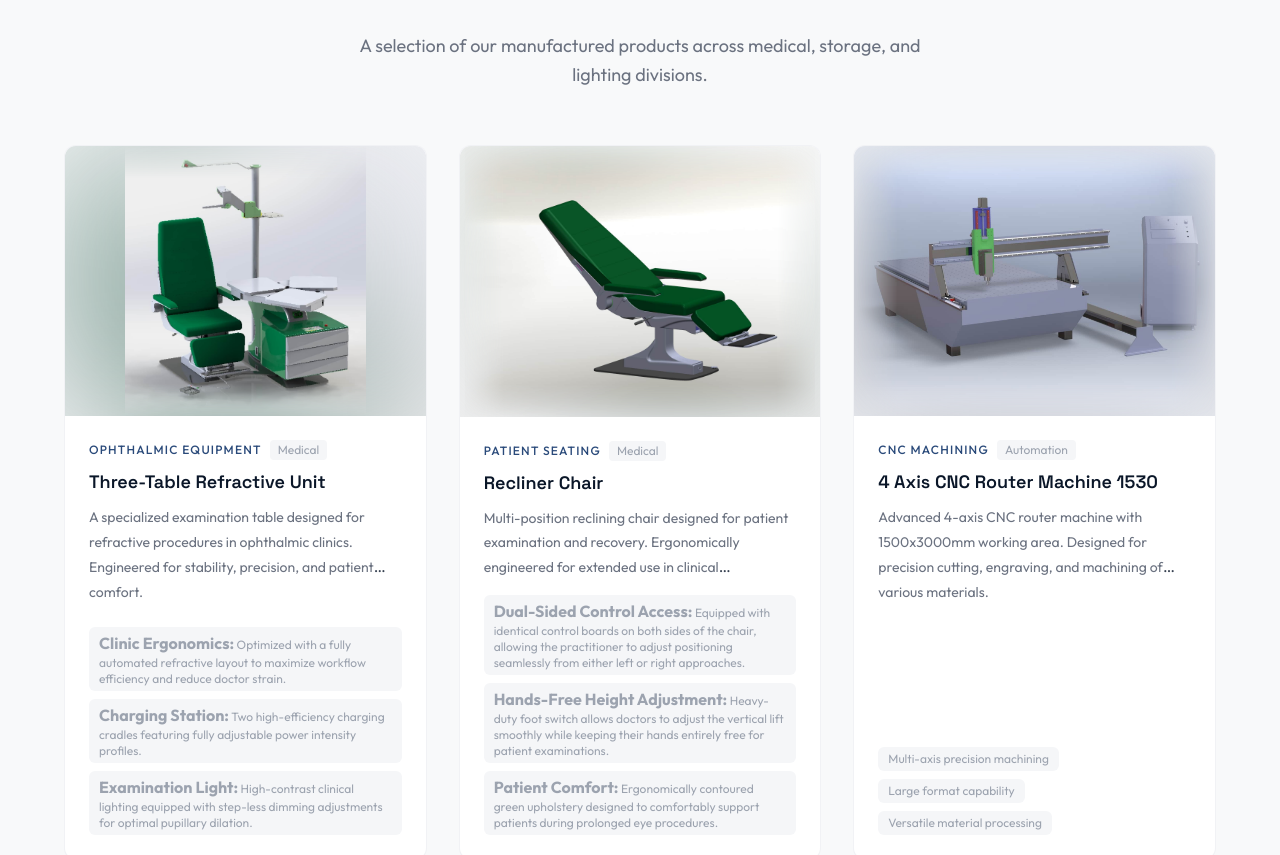
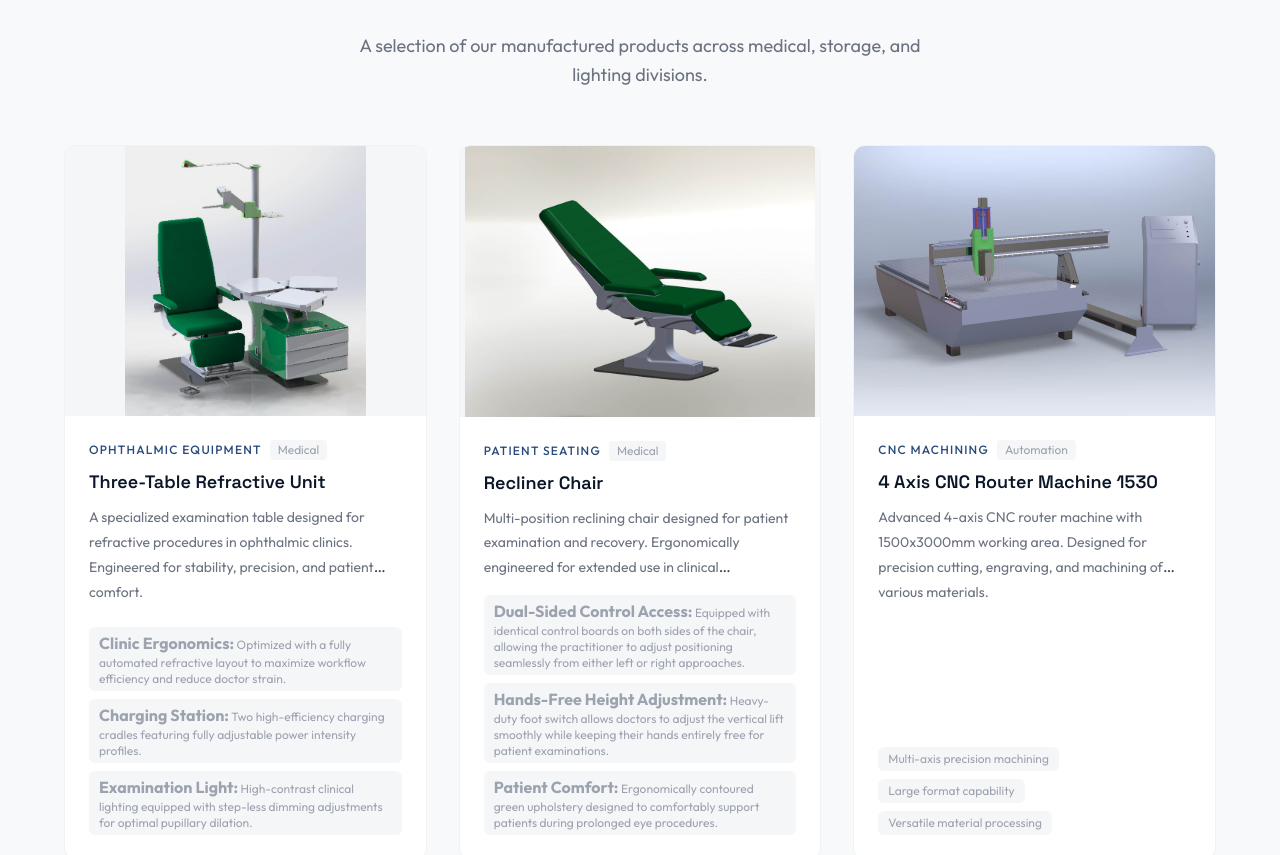
Before and after one commit to yara-hue/medimarks, a Next.js app: page / in a window 1280 px wide. Shown: the part 2612-3467 px from the top of the page. Built offline with nearby package versions, Linux system fonts and the light colour scheme.

Commit message:
Simplify FitBlurImage to plain object-contain with natural bg color

```diff
--- a/src/components/ui/FitBlurImage.tsx
+++ b/src/components/ui/FitBlurImage.tsx
@@ -4,26 +4,12 @@ interface FitBlurImageProps {
   className?: string;
 }
 
-const edgeFade = "linear-gradient(to bottom, transparent 0%, black 12%, black 88%, transparent 100%), linear-gradient(to right, transparent 0%, black 12%, black 88%, transparent 100%)";
-
 export function FitBlurImage({ src, alt, className = "" }: FitBlurImageProps) {
   return (
-    <div className="absolute inset-0 bg-gray-100 dark:bg-navy-800">
-      <div
-        className="absolute inset-0 bg-cover bg-center scale-125 blur-3xl opacity-60"
-        style={{ backgroundImage: `url("${src}")` }}
-      />
-      <img
-        src={src}
-        alt={alt}
-        className={`absolute inset-0 w-full h-full object-contain ${className}`}
-        style={{
-          maskImage: edgeFade,
-          WebkitMaskImage: edgeFade,
-          maskComposite: "intersect",
-          WebkitMaskComposite: "source-in",
-        }}
-      />
-    </div>
+    <img
+      src={src}
+      alt={alt}
+      className={`w-full h-full object-contain ${className}`}
+    />
   );
 }
```
